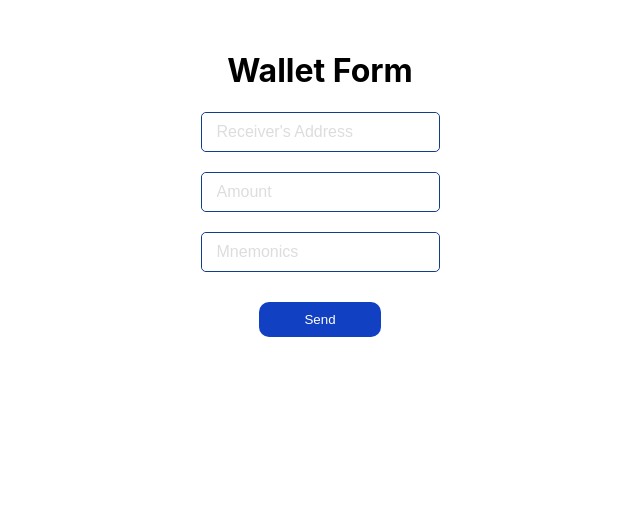
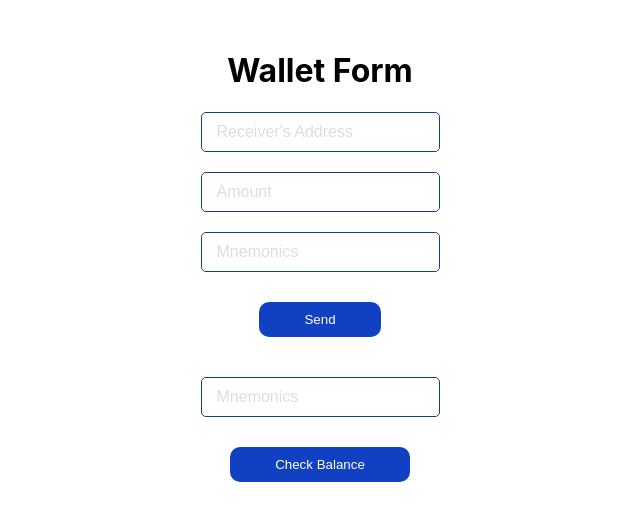
Before and after one commit to chandanchoudhury0809/wallet-transfer, a React (Create React App) app: page / in a window 1280 px wide. Shown: the top 520 px of the page, without its empty margins (320-960 px from the left). Built offline with nearby package versions, Linux system fonts and the light colour scheme.

Commit message:
new updates

```diff
--- a/src/functions/bchUtils.js
+++ b/src/functions/bchUtils.js
@@ -1,39 +1,47 @@
 import { network } from "../config";
-import BchWallet from 'minimal-slp-wallet/index.js';
+import BchWallet from "minimal-slp-wallet";
 
-export const sendBch = async ( receivers_address, amount, senders_mnemonic ) => {
+export const sendBch = async (receivers_address, amount, senders_mnemonic) => {
+  console.log("Rec Address in func =", receivers_address);
+  console.log("amount in func =", amount);
+  console.log("mnemonic in func =", senders_mnemonic);
   let trim_mnemonic = senders_mnemonic.trim();
+  console.log("trimmed mnemonic in func =", trim_mnemonic);
   try {
     const bchWallet = new BchWallet(trim_mnemonic, {
-      HdPath: network === "mainnet" ? "m/44'/145'/0'" : "m/44'/1'/0'"
+      HdPath: network === "mainnet" ? "m/44'/145'/0'" : "m/44'/1'/0'",
     });
-    await bchWallet.walletInfoPromise
-    await bchWallet.initialize()
-    const receivers = [{
-      address : receivers_address, //in-form bitcoincash:....
-      amount : amount //amount in satoshis
-    }];
+    await bchWallet.walletInfoPromise;
+    await bchWallet.initialize();
+    const receivers = [
+      {
+        address: receivers_address, //in-form bitcoincash:....
+        amount: amount, //amount in satoshis
+      },
+    ];
     const txid = await bchWallet.send(receivers);
     console.log(txid);
     return txid;
   } catch (e) {
     console.log(e);
-    if (e.message && e.message.indexOf('Insufficient') > -1) {
-      return "Insufficient balance on your BCH account."
+    if (e.message && e.message.indexOf("Insufficient") > -1) {
+      return "Insufficient balance on your BCH account.";
     } else {
       return "error";
     }
   }
-}
+};
 
-export const getBal = async ( senders_mnemonic ) => {
+export const getBal = async (senders_mnemonic) => {
+  console.log("mnemonic in getbal func = ", senders_mnemonic);
   let trim_mnemonic = senders_mnemonic.trim();
+  console.log("trimmed mnemonic in func =", trim_mnemonic);
   try {
     const bchWallet = new BchWallet(trim_mnemonic, {
-      HdPath: network === "mainnet" ? "m/44'/145'/0'" : "m/44'/1'/0'"
+      HdPath: network === "mainnet" ? "m/44'/145'/0'" : "m/44'/1'/0'",
     });
-    await bchWallet.walletInfoPromise
-    await bchWallet.initialize()
+    await bchWallet.walletInfoPromise;
+    await bchWallet.initialize();
     const bal = await bchWallet.getBal();
     console.log(bal);
     return bal;
@@ -41,7 +49,7 @@ export const getBal = async ( senders_mnemonic ) => {
     console.log(e);
     return "error";
   }
-}
+};
 
 //utxo in format
 // const utxo = {
@@ -49,19 +57,19 @@ export const getBal = async ( senders_mnemonic ) => {
 //   vout: 0
 // }
 
-export const validateUtxo = async ( senders_mnemonic, utxo ) => {
+export const validateUtxo = async (senders_mnemonic, utxo) => {
   let trim_mnemonic = senders_mnemonic.trim();
   try {
     const bchWallet = new BchWallet(trim_mnemonic, {
-      HdPath: network === "mainnet" ? "m/44'/145'/0'" : "m/44'/1'/0'"
+      HdPath: network === "mainnet" ? "m/44'/145'/0'" : "m/44'/1'/0'",
     });
-    await bchWallet.walletInfoPromise
-    await bchWallet.initialize()
-    const isValid = await bchWallet.utxoIsValid(utxo)
+    await bchWallet.walletInfoPromise;
+    await bchWallet.initialize();
+    const isValid = await bchWallet.utxoIsValid(utxo);
     console.log(isValid);
     return isValid ? "Spendable" : "Not Spendable";
   } catch (e) {
     console.log(e);
     return "error";
   }
-}
+};
--- a/src/screens/bchwallet.js
+++ b/src/screens/bchwallet.js
@@ -1,38 +1,76 @@
-import React from "react";
+import React, { useState } from "react";
 import styled from "styled-components";
 import { Form, Button } from "react-bootstrap";
 import swal from "sweetalert";
+import { sendBch, getBal } from "../functions/bchUtils";
 
-const handleSubmit = (e) => {
+const Bchwallet = () => {
+  const [address, setAddress] = useState("");
+  const [amount, setAmount] = useState("");
+  const [mnemonics, setMnemonic] = useState("");
+  const handleSend = async (e) => {
     e.preventDefault();
+    try {
+      console.log("address =", address);
+      console.log("amount =", address);
+      console.log("mnemonics =", mnemonics);
+      const txid = await sendBch(address, amount, mnemonics);
       swal({
         title: "Sent!!!",
-    text: "Transaction successful.",
+        text: `Transaction successful. Transaction ID : ${txid}`,
         icon: "success",
       });
+    } catch {
+      swal({
+        title: "Failed!!!",
+        text: "Transaction Failed.",
+        icon: "warning",
+      });
+    }
     document.getElementById("form").reset();
   };
-const Bchwallet = () => {
+  const handleBalCheck = async (e) => {
+    e.preventDefault();
+    console.log("Bal check mnemonics =", mnemonics);
+    try {
+      const bal = await getBal(mnemonics);
+      console.log("bal =", bal);
+      swal({
+        title: "Balance",
+        text: `Your balance is : ${bal}`,
+        icon: "success",
+      });
+    } catch {
+      swal({
+        title: "Failed!!!",
+        text: "Error getting Balance.",
+        icon: "warning",
+      });
+    }
+    document.getElementById("bal-form").reset();
+  };
   return (
     <Wrapper>
       <FormWrapper>
         <h1>Wallet Form</h1>
-        <Form onSubmit={handleSubmit} id="form">
+        <Form id="form">
           <FormControl>
             <Form.Control
               type="text"
               placeholder="Receiver's Address"
               size="sm"
               name="Receiver's Address"
+              onChange={(e) => setAddress(e.target.value)}
             />
           </FormControl>
           <br />
           <FormControl>
             <Form.Control
-              type="number"
+              type="text"
               placeholder="Amount"
               size="sm"
               name="Amount"
+              onChange={(e) => setAmount(e.target.value)}
             />
           </FormControl>
           <br />
@@ -42,11 +80,28 @@ const Bchwallet = () => {
               placeholder="Mnemonics"
               size="sm"
               name="Mnemonics"
+              onChange={(e) => setMnemonic(e.target.value)}
             />
           </FormControl>
           <ButtonControl>
-            <ButtonSend variant="dark" type="submit" size="sm">
+            <ButtonSend variant="dark" onClick={handleSend} size="sm">
               Send
+            </ButtonSend>
+          </ButtonControl>
+        </Form>
+        <Form id="bal-form">
+          <FormControl>
+            <Form.Control
+              type="text"
+              placeholder="Mnemonics"
+              size="sm"
+              name="Mnemonics"
+              onChange={(e) => setMnemonic(e.target.value)}
+            />
+          </FormControl>
+          <ButtonControl>
+            <ButtonSend variant="dark" onClick={handleBalCheck} size="sm">
+              Check Balance
             </ButtonSend>
           </ButtonControl>
         </Form>
```
Lines whose indentation alone changed are shown as unchanged.
